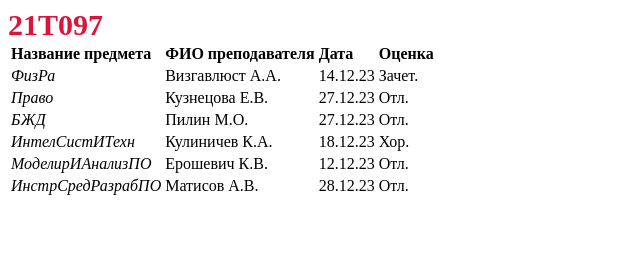
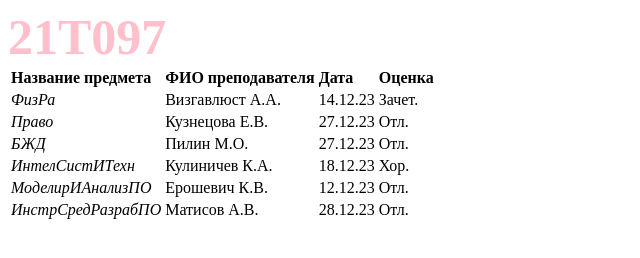
Before and after one commit to meoowwy/rab10, a plain HTML site: page indexprog.html in a window 1280 px wide. Shown: the whole page, without its empty margins (0-640 px from the left). Drawn offline with Linux system fonts and the light colour scheme.

Commit message:
стиль2 изменен и сохранен в vetka1 11раб

```diff
--- a/стиль2.css
+++ b/стиль2.css
@@ -1,5 +1,5 @@
 h1 {
-	font-size: 30px;
-	color: crimson;
+	font-size: 50px;
+	color: pink;
 
 }
```
